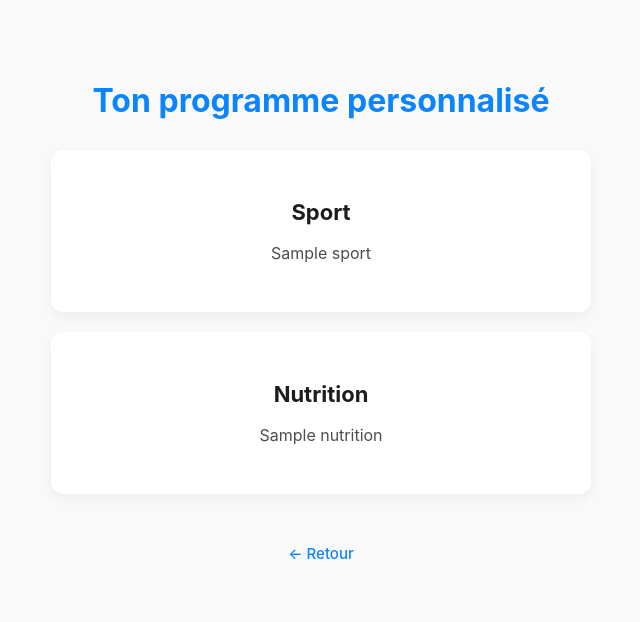
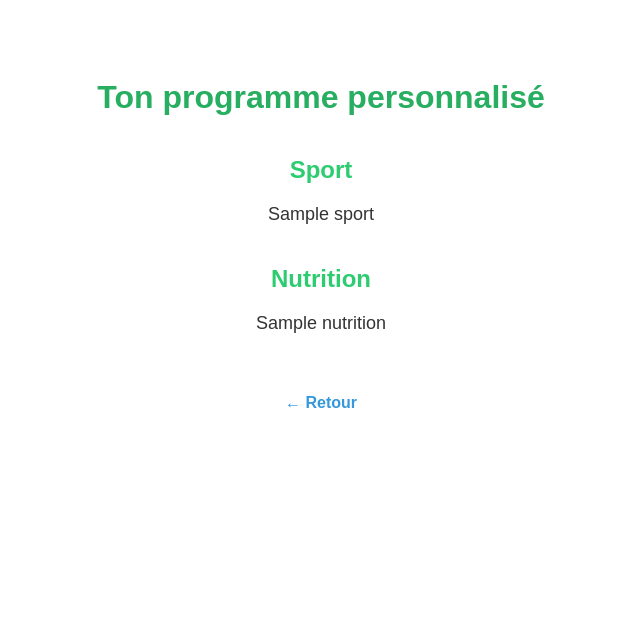
Before and after one commit to yaoji999/Fitness-food, a Flask app: template templates/result.html in a window 1280 px wide. Shown: the top 622 px of the page, without its empty margins (319-959 px from the left). Run offline with Flask 3, Linux system fonts and the light colour scheme; the template is opened without the code that fills it: most values are stand-ins (such as "Sample title", 1, 10 or a date in 2020).

Commit message:
Update result.html

```diff
--- a/templates/result.html
+++ b/templates/result.html
@@ -2,51 +2,37 @@
 <html lang="fr">
 <head>
     <meta charset="UTF-8">
-    <title>Ton programme ELIO</title>
+    <title>Programme généré</title>
     <style>
         body {
-            font-family: -apple-system, BlinkMacSystemFont, 'Helvetica Neue', Helvetica, Arial, sans-serif;
-            background-color: #f9f9f9;
-            color: #1d1d1f;
+            font-family: Arial, sans-serif;
+            background: #ffffff;
+            color: #333;
             text-align: center;
-            padding: 60px 20px;
-            margin: 0;
+            padding: 50px;
         }
 
         h1 {
+            color: #27ae60;
             font-size: 32px;
-            color: #0b84ff;
-            margin-bottom: 30px;
-        }
-
-        .section {
-            background-color: #ffffff;
-            border-radius: 12px;
-            box-shadow: 0 4px 12px rgba(0,0,0,0.05);
-            max-width: 500px;
-            margin: 20px auto;
-            padding: 30px 20px;
         }
 
         h2 {
-            color: #1d1d1f;
-            font-size: 22px;
-            margin-bottom: 10px;
+            color: #2ecc71;
+            margin-top: 40px;
         }
 
         p {
-            color: #4d4d4d;
-            font-size: 16px;
-            line-height: 1.6;
+            font-size: 18px;
+            margin-bottom: 20px;
         }
 
         a {
             display: inline-block;
-            margin-top: 30px;
+            margin-top: 40px;
             text-decoration: none;
-            color: #0b84ff;
-            font-weight: 500;
-            font-size: 15px;
+            color: #3498db;
+            font-weight: bold;
         }
 
         a:hover {
@@ -57,15 +43,11 @@
 <body>
     <h1>Ton programme personnalisé</h1>
 
-    <div class="section">
-        <h2>Sport</h2>
-        <p>{{ sport }}</p>
-    </div>
+    <h2>Sport</h2>
+    <p>{{ sport }}</p>
 
-    <div class="section">
-        <h2>Nutrition</h2>
-        <p>{{ nutrition }}</p>
-    </div>
+    <h2>Nutrition</h2>
+    <p>{{ nutrition }}</p>
 
     <a href="/">← Retour</a>
 </body>
```
